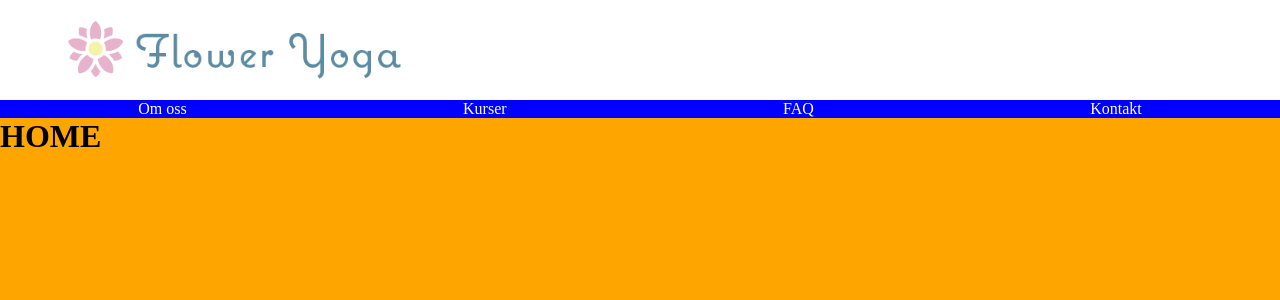
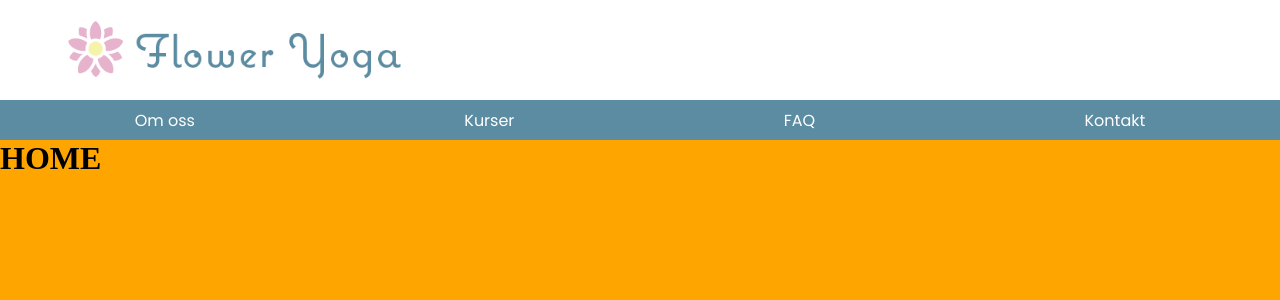
Before and after one commit to Anne-Lie-Back/yogaSummerProject, a React (Create React App) app in the folder client/: page / in a window 1280 px wide. Shown: the top 300 px of the page. Built offline with nearby package versions, Linux system fonts and the light colour scheme.

Commit message:
menu styled

```diff
--- a/client/public/index.html
+++ b/client/public/index.html
@@ -15,6 +15,7 @@
       user's mobile device or desktop. See https://developers.google.com/web/fundamentals/web-app-manifest/
     -->
     <link rel="manifest" href="%PUBLIC_URL%/manifest.json" />
+    <link href="https://fonts.googleapis.com/css2?family=Poppins:wght@300;400;600&display=swap" rel="stylesheet">
     <!--
       Notice the use of %PUBLIC_URL% in the tags above.
       It will be replaced with the URL of the `public` folder during the build.
--- a/client/src/components/header.jsx
+++ b/client/src/components/header.jsx
@@ -27,7 +27,6 @@ const Header = () =>{
             <Link to = '/'>
                 <img src={require('../assets/images/logotype.text.white.png')} />
             </Link>
-
         </HeaderContainer>
     )
 }
--- a/client/src/components/menu.tsx
+++ b/client/src/components/menu.tsx
@@ -1,7 +1,18 @@
 import React from 'react'
 import { Link, useHistory, useLocation} from 'react-router-dom'
+import styled from '@emotion/styled'
 
-
+const MenuWrapper = styled('div')`
+    background-color: #5c8ca1;
+    display: flex;
+    flex-direction: row;
+    justify-content:space-around;
+    align-items: center;
+    color: white;
+    height: 2.5rem;
+    font-family: 'Poppins', sans-serif;
+    font-weight: 400;
+`;
 function Menu(){
     const history = useHistory()
     const menuItems = [
@@ -27,13 +38,13 @@ function Menu(){
         },
     ]
     return (
-        <div style = {{display: 'flex', flexDirection: 'row', background: 'blue', justifyContent:'space-around'}}>
+        <MenuWrapper>
             {menuItems.map((item, index) =>
-                <Link to = {item.route} key = {`${item.label}'${index}`}>
-                    <p style = {{color: 'white'}}>{item.label}</p>
+                <Link to = {item.route} key = {`${item.label}'${index}`} style = {{textDecoration: 'none', color: 'white'}}>
+                    <p>{item.label}</p>
                 </Link>
             )}
-        </div>
+        </MenuWrapper>
     )
 }
 
```
